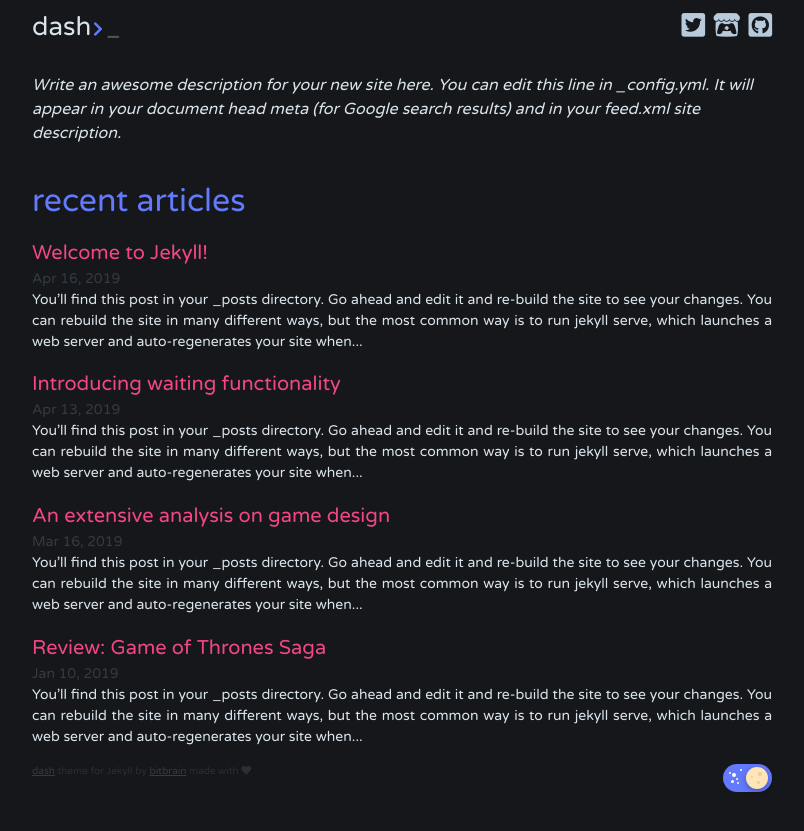
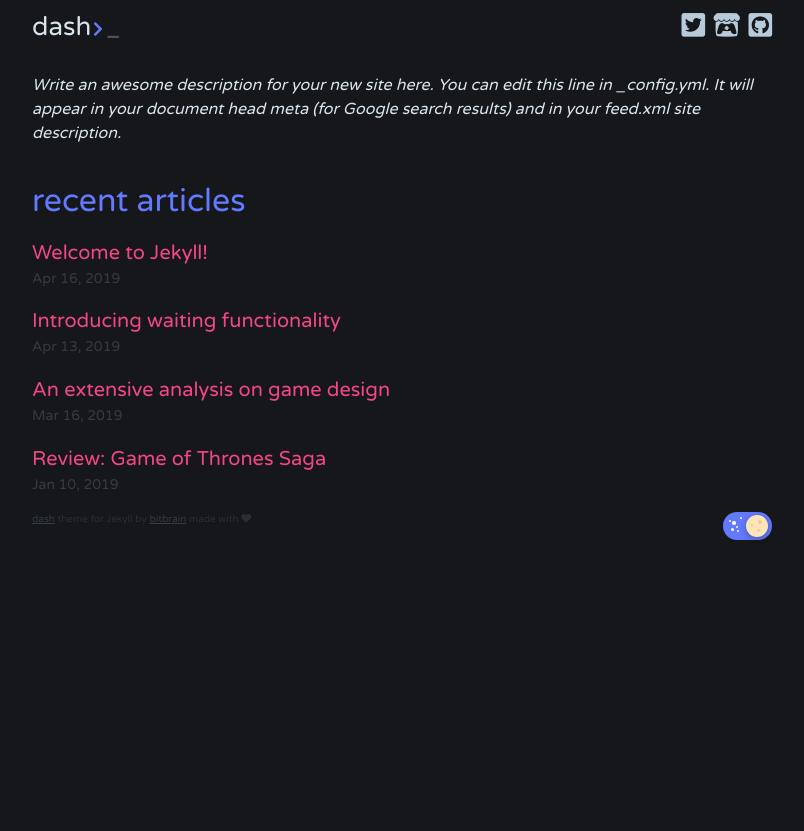
Before and after one commit to prishchepaartem/prishchepaartem.github.io, a Jekyll site: the page built from index.html, in a window 1280 px wide. Shown: the top 831 px of the page, without its empty margins (238-1042 px from the left). Built offline with Jekyll 4.4.1, drawn with Linux system fonts in a browser that asks for light colours; the list of posts is cut into pages by our own code.

Commit message:
initial commit

```diff
--- a/_config.yml
+++ b/_config.yml
@@ -5,7 +5,7 @@ description: > # this means to ignore newlines until "show_exerpts:"
   Write an awesome description for your new site here. You can edit this
   line in _config.yml. It will appear in your document head meta (for
   Google search results) and in your feed.xml site description.
-show_excerpts: true # set to true to show excerpts on the homepage
+show_excerpts: false # set to true to show excerpts on the homepage
 
 paginate: 4
 paginate_path: "/blog/page:num/"
```
